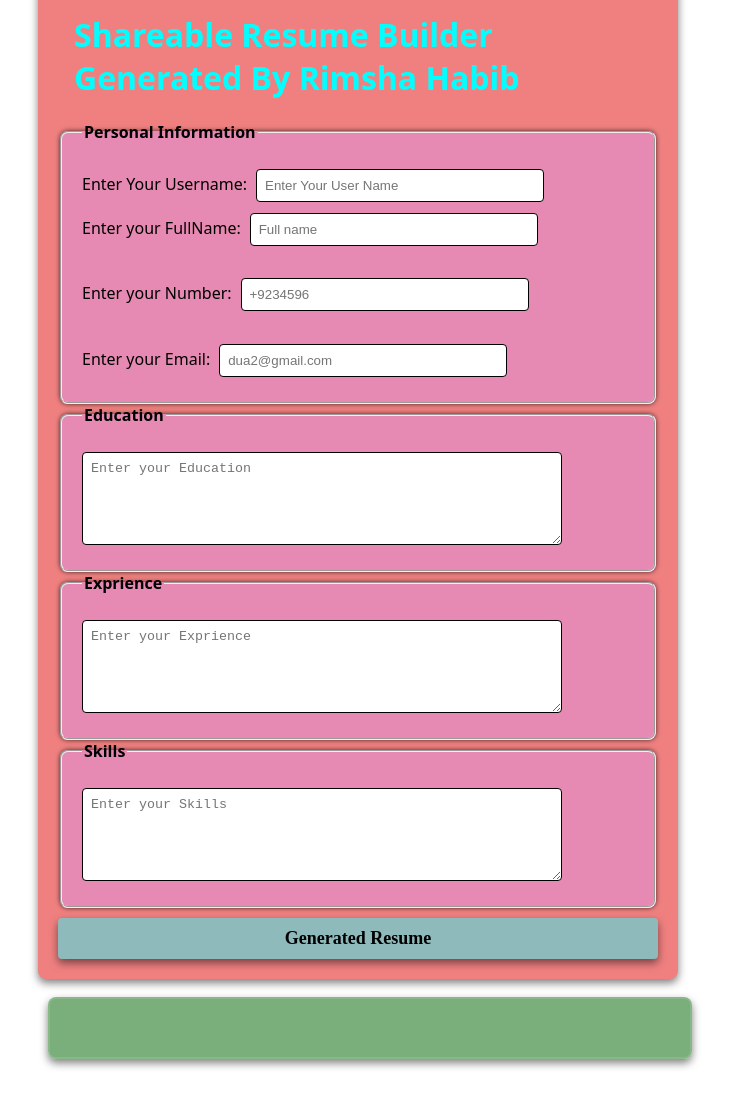
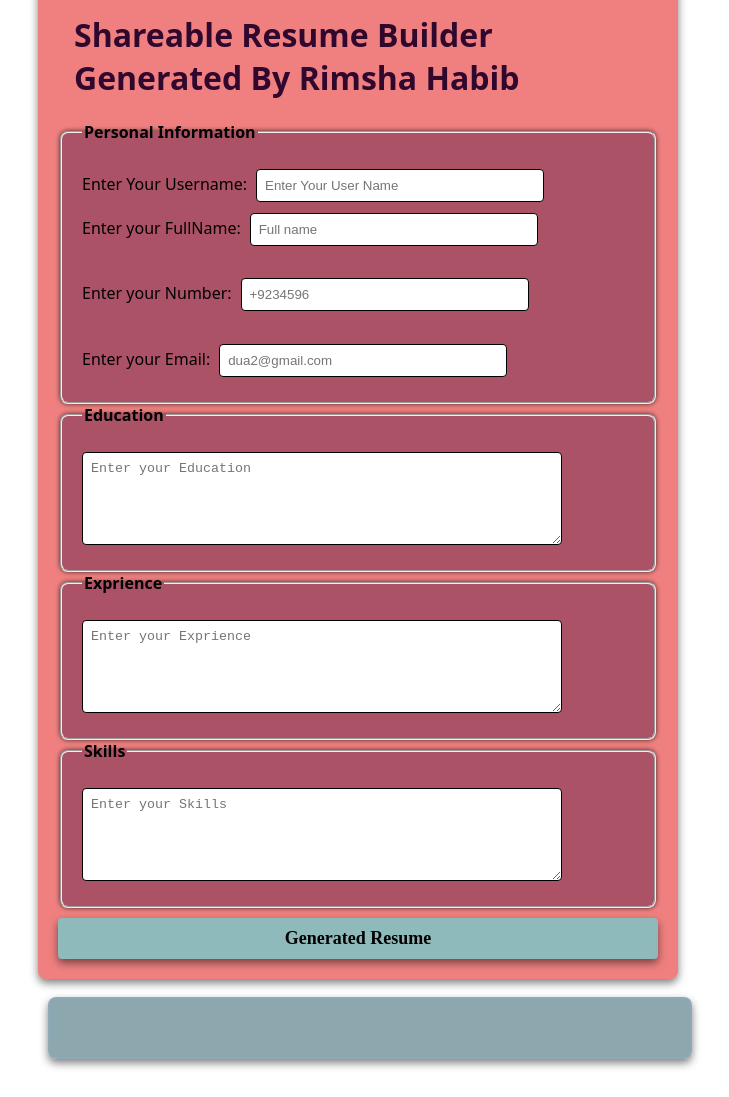
Before and after one commit to Rimshakhan660/milestone-hackathon, a plain HTML site: page milestone 5/index.html in a window 1280 px wide. Shown: the part 60-1157 px from the top of the page, without its empty margins (270-999 px from the left). Drawn offline with Linux system fonts and the light colour scheme.

Commit message:
Add files via upload

```diff
--- a/milestone 5/index.css
+++ b/milestone 5/index.css
@@ -32,7 +32,7 @@ label::placeholder{
 }
 fieldset{
 box-shadow: 0 0 5px rgba(0, 0, 0, 0.714);
-background-color:rgba(213, 152, 251, 0.416);
+background-color:rgba(75, 18, 65, 0.416);
 border-radius: 8px;
 padding: 20px;
 font-family: system-ui;
@@ -51,7 +51,7 @@ box-sizing: border-box;
  margin-left: 1rem;
  font-size: 2rem;
  font-family: system-ui;
- color:aqua;
+ color:rgb(48, 8, 45);
 }
 #education,#exprience,#skills{
  width: 30rem;
@@ -78,16 +78,16 @@ button :hover {
 }
 button:active{
  opacity: 0.9;
- background-color: rgba(0, 100, 0, 0.788);
+ background-color: rgba(46, 115, 136, 0.788);
 }
 
 #resume-display {
  max-width: 600px;
  margin: auto;
  padding: 20px;
- border: 2px solid rgba(143, 188, 143, 0.686);
+ border: 2px solid rgba(143, 171, 188, 0.686);
  border-radius: 8px;
- background-color: rgba(0, 100, 0, 0.52);
+ background-color: rgba(35, 88, 101, 0.52);
  box-shadow: 0 4px 8px rgba(0, 0, 0, 0.5);
  /*making the resume editable*/
  outline: none;
```
